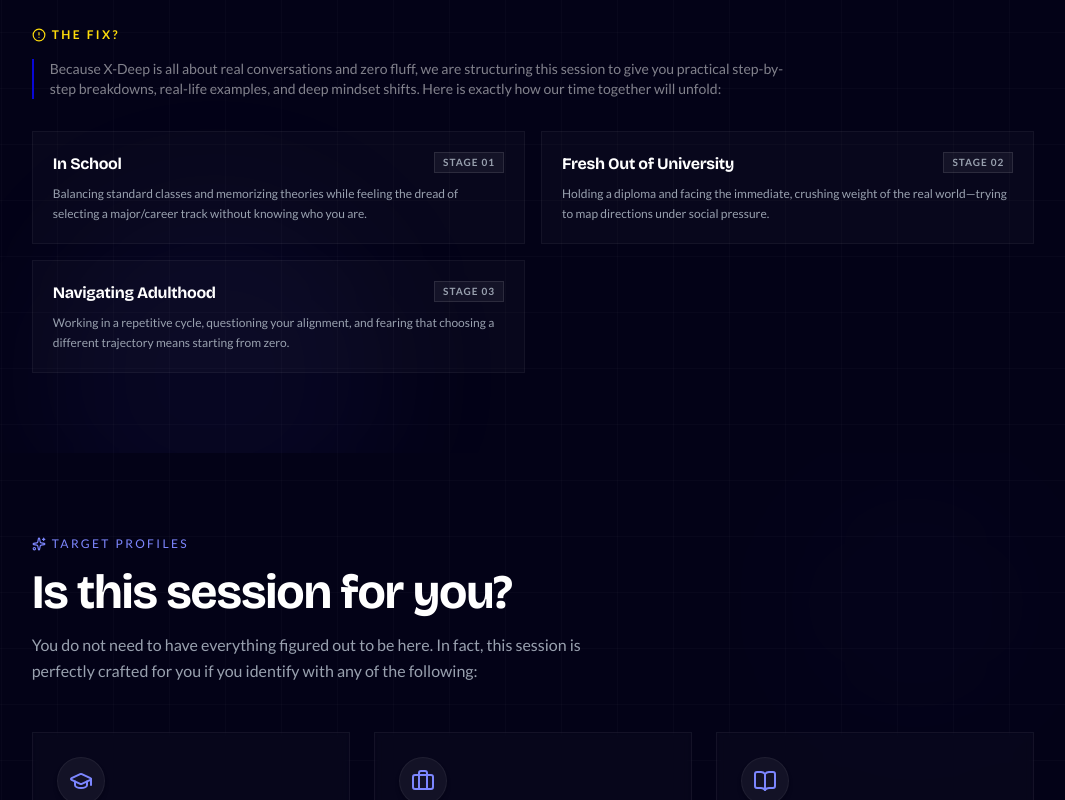
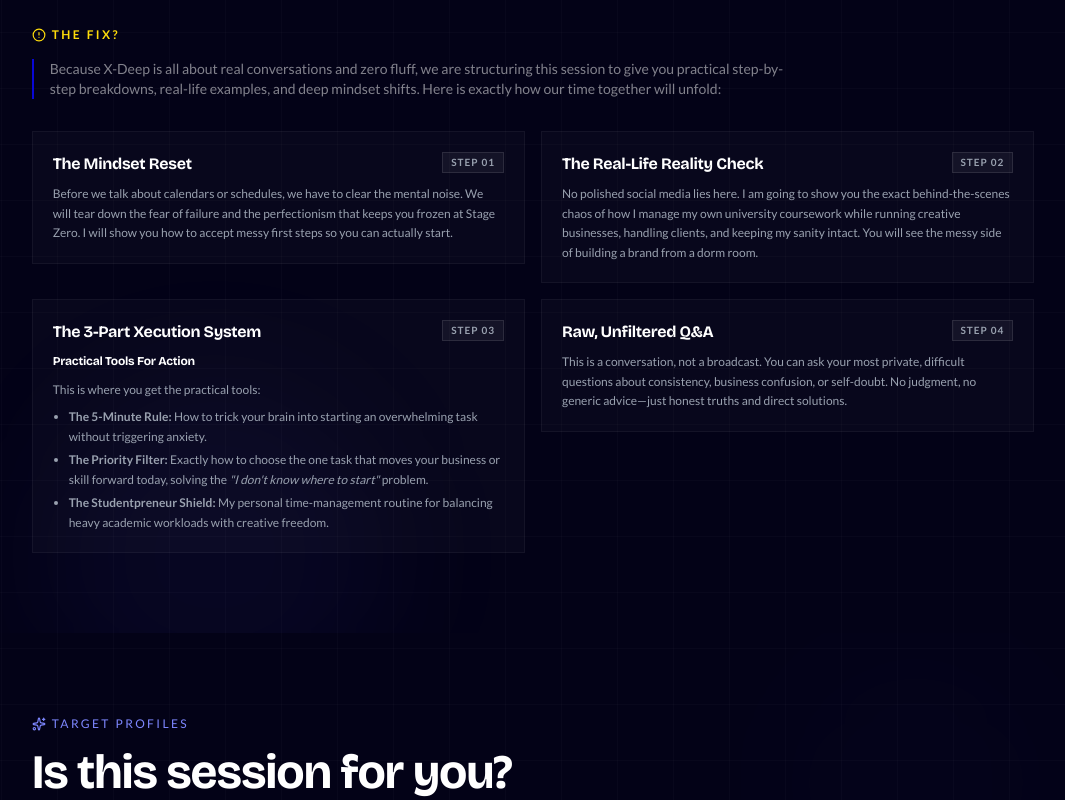
Before and after one commit to prime1999/xdeep, a Next.js app: page / in a window 1280 px wide. Shown: the part 1480-2280 px from the top of the page, without its empty margins (107-1172 px from the left). Built offline with nearby package versions, Linux system fonts and the light colour scheme; no server answers.

Commit message:
finished the fix section

```diff
--- a/app/globals.css
+++ b/app/globals.css
@@ -86,7 +86,7 @@
   --secondary-blue: #07017b;
   --primary-yellow: #ffdd0a;
   --hero-bg-dark: #010103;
-  --hero-bg-mid: rgb(21, 29, 50);
+  --hero-bg-mid: rgb(74, 77, 83);
   --hero-accent: #ffb84d;
 }
 
--- a/app/layouts/Fix.tsx
+++ b/app/layouts/Fix.tsx
@@ -3,7 +3,7 @@
 // react-imports
 import { useEffect, useRef } from "react";
 // icons-imports
-import { AlertCircle, ShieldAlert } from "lucide-react";
+import { AlertCircle } from "lucide-react";
 // gsap-imports
 import { gsap } from "gsap";
 import { ScrollTrigger } from "gsap/ScrollTrigger";
@@ -11,6 +11,25 @@ import { ScrollTrigger } from "gsap/ScrollTrigger";
 if (typeof window !== "undefined") {
   gsap.registerPlugin(ScrollTrigger);
 }
+
+// Fixed backslashes here since template literals can natively handle single/double quotes
+const text = `<h3>Practical Tools For Action</h3>
+<p>This is where you get the practical tools:</p>
+
+<ul class="tools-list list-disc pl-5 mt-2 space-y-1">
+  <li>
+    <strong>The 5-Minute Rule:</strong>
+    How to trick your brain into starting an overwhelming task without triggering anxiety.
+  </li>
+  <li>
+    <strong>The Priority Filter:</strong>
+    Exactly how to choose the one task that moves your business or skill forward today, solving the <em>"I don't know where to start"</em> problem.
+  </li>
+  <li>
+    <strong>The Studentpreneur Shield:</strong>
+    My personal time-management routine for balancing heavy academic workloads with creative freedom.
+  </li>
+</ul>`;
 
 const Fix = () => {
   const sectionRef = useRef<HTMLDivElement>(null);
@@ -20,36 +39,39 @@ const Fix = () => {
 
   const painPoints = [
     {
-      stage: "In School",
-      text: "Balancing standard classes and memorizing theories while feeling the dread of selecting a major/career track without knowing who you are.",
-      badge: "Stage 01",
+      stage: "The Mindset Reset",
+      text: "Before we talk about calendars or schedules, we have to clear the mental noise. We will tear down the fear of failure and the perfectionism that keeps you frozen at Stage Zero. I will show you how to accept messy first steps so you can actually start.",
+      badge: "Step 01",
     },
     {
-      stage: "Fresh Out of University",
-      text: "Holding a diploma and facing the immediate, crushing weight of the real world—trying to map directions under social pressure.",
-      badge: "Stage 02",
+      stage: "The Real-Life Reality Check",
+      text: "No polished social media lies here. I am going to show you the exact behind-the-scenes chaos of how I manage my own university coursework while running creative businesses, handling clients, and keeping my sanity intact. You will see the messy side of building a brand from a dorm room.",
+      badge: "Step 02",
     },
     {
-      stage: "Navigating Adulthood",
-      text: "Working in a repetitive cycle, questioning your alignment, and fearing that choosing a different trajectory means starting from zero.",
-      badge: "Stage 03",
+      stage: "The 3-Part Xecution System",
+      text,
+      badge: "Step 03",
+    },
+    {
+      stage: "Raw, Unfiltered Q&A",
+      text: "This is a conversation, not a broadcast. You can ask your most private, difficult questions about consistency, business confusion, or self-doubt. No judgment, no generic advice—just honest truths and direct solutions.",
+      badge: "Step 04",
     },
   ];
 
   useEffect(() => {
     if (!sectionRef.current) return;
 
-    // Master Scroll timeline block setup
     const tl = gsap.timeline({
       scrollTrigger: {
         trigger: sectionRef.current,
-        start: "top 75%", // Starts animation when top of the section hits 75% depth of user screen
+        start: "top 75%",
         toggleActions: "play none none none",
       },
       defaults: { ease: "power3.out" },
     });
 
-    // 1. Reveal main header text group
     if (headerRef.current) {
       tl.fromTo(
         headerRef.current.children,
@@ -58,17 +80,15 @@ const Fix = () => {
       );
     }
 
-    // 2. Animate Left Sidebar blocks (Slide up and layout pop)
     if (leftColRef.current) {
       tl.fromTo(
         leftColRef.current.children,
         { opacity: 0, y: 25 },
         { opacity: 1, y: 0, duration: 0.8, stagger: 0.15 },
-        "-=0.5", // overlap with header sequence finishing
+        "-=0.5",
       );
     }
 
-    // 3. Stagger-reveal Stage card array on the right side panel
     if (rightColRef.current) {
       tl.fromTo(
         rightColRef.current.children,
@@ -96,11 +116,9 @@ const Fix = () => {
       id="the-fix"
       className="w-10/12 mx-auto relative py-20 overflow-hidden"
     >
-      {/* Background glow for ambient contrast */}
       <div className="absolute -bottom-24 left-10 w-[350px] h-[350px] rounded-full bg-indigo-500/5 blur-3xl pointer-events-none" />
 
       <div className="relative mx-auto max-w-7xl px-4 sm:px-6 lg:px-8">
-        {/* Section Heading */}
         <div ref={headerRef} className="max-w-3xl space-y-4">
           <div className="inline-flex items-center gap-1.5 text-xs uppercase tracking-[0.2em] text-primary-yellow">
             <AlertCircle className="h-3.5 w-3.5" />
@@ -114,10 +132,10 @@ const Fix = () => {
           </p>
         </div>
 
-        {/* Core Paragraph Copy Grid */}
-
-        {/* Cards for transition states with frosted layouts */}
-        <div ref={rightColRef} className="lg:col-span-3 grid grid-cols-2 gap-4">
+        <div
+          ref={rightColRef}
+          className="lg:grid-cols-2 grid grid-cols-1 items-start gap-4"
+        >
           {painPoints.map((point) => (
             <div
               key={point.stage}
@@ -131,9 +149,12 @@ const Fix = () => {
                   {point.badge}
                 </span>
               </div>
-              <p className="text-xs text-gray-400 leading-relaxed">
-                {point.text}
-              </p>
+
+              {/* FIXED DOWN HERE: Uses dangerouslySetInnerHTML to parse the HTML string markup */}
+              <div
+                className="text-xs text-gray-400 leading-relaxed space-y-2 [&>h3]:text-white [&>h3]:font-bold [&>h3]:my-2 [&>ul]:list-disc [&>ul]:pl-4"
+                dangerouslySetInnerHTML={{ __html: point.text }}
+              />
             </div>
           ))}
         </div>
```
